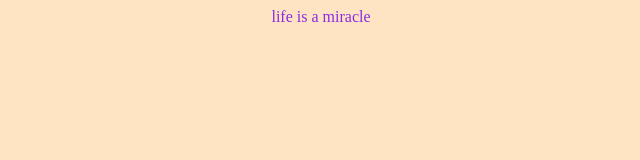
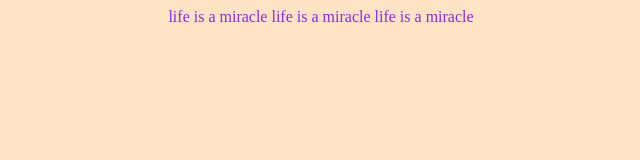
Before and after one commit to nataliya83/first-project, a plain HTML site: page index.html in a window 1280 px wide. Shown: the whole page, without its empty margins (319-959 px from the left). Drawn offline with Linux system fonts and the light colour scheme.

Commit message:
tripled phrase

```diff
--- a/index.html
+++ b/index.html
@@ -9,6 +9,8 @@
 <body>
     <div>
         life is a miracle
+        life is a miracle
+        life is a miracle
     </div>
 </body>
 </html>
```
